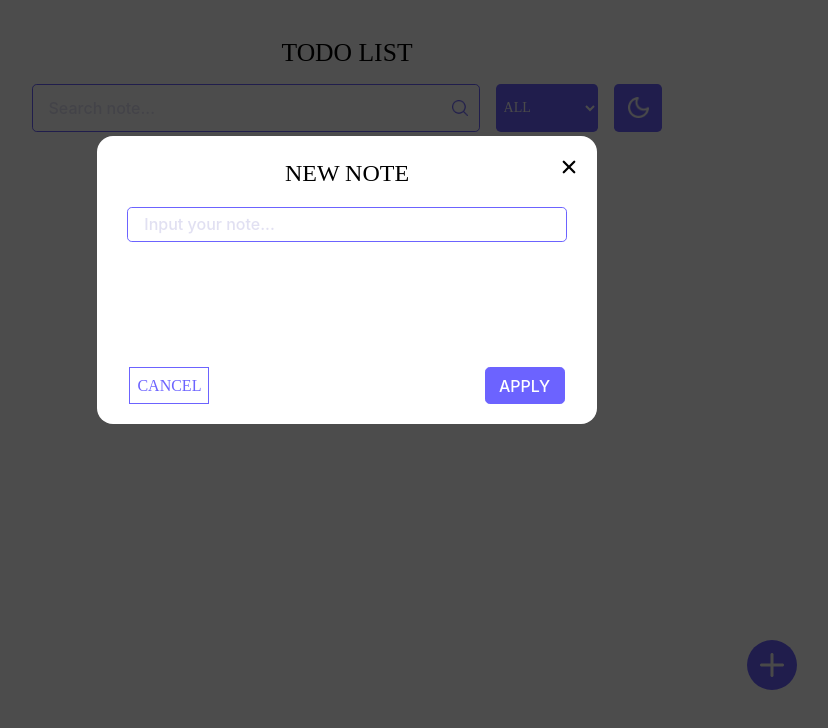
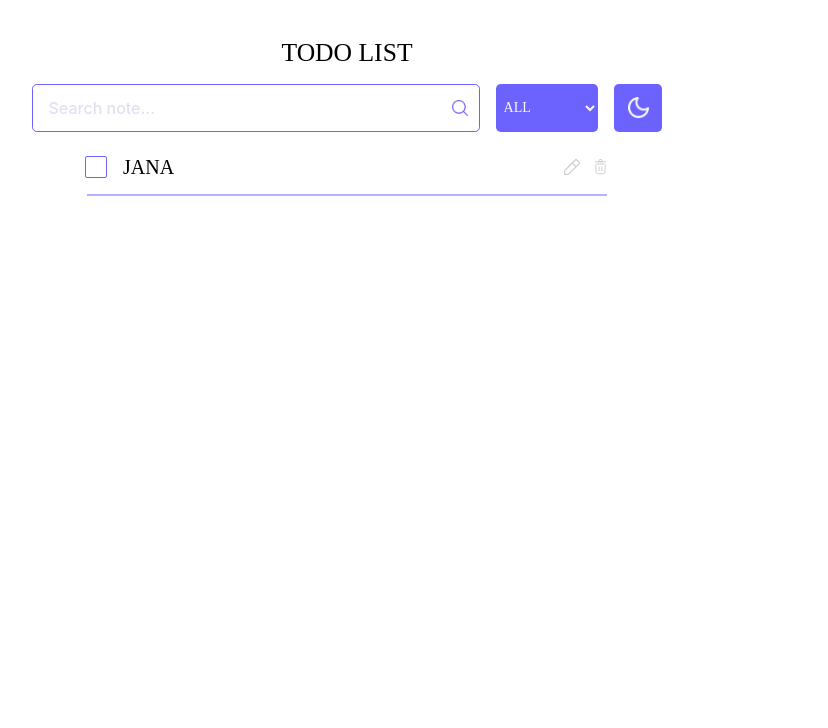
Before and after one commit to jana345646/todo-app, a React app: page / in a window 1280 px wide. Shown: the top 728 px of the page, without its empty margins (293-1121 px from the left). Built offline with nearby package versions, Linux system fonts and the light colour scheme; the HTML template or start-up script is replaced by a standard one.

Commit message:
tasks UI (without any logic)
this commit inclides the UI of the tasks without any logic yet

```diff
--- a/src/App.jsx
+++ b/src/App.jsx
@@ -9,7 +9,7 @@ function App() {
       <div className="w-[53.6%] h-screen flex flex-col items-center mx-auto">
         <Header />
         <Tasks />
-        <PopUp />
+        {/* <PopUp /> */}
       </div>
     </>
   );
--- a/src/components/Tasks.jsx
+++ b/src/components/Tasks.jsx
@@ -1,7 +1,9 @@
+import { FaCheck } from "react-icons/fa";
+
 function Tasks() {
   return (
     <>
-      <div className="w-full mt-[1rem] flex flex-col items-center">
+      {/* <div className="w-full mt-[1rem] flex flex-col items-center">
         <div className="w-[69.3] flex flex-col items-center">
           <img src="detective.png" className="w-[13.8rem] h-[10.8rem]" />
           <p className="pt-[1.2rem] font-[Kanit] font-normal text-xl leading-none capitalize">
@@ -11,8 +13,48 @@ function Tasks() {
         <button className="absolute top-[40rem] left-[65rem] w-[3.1rem] h-[3.1rem]  rounded-full bg-[#6C63FF] px-[0.8rem]">
           <img src="add.png" className="w-[1.5rem] h-[1.5rem]" />
         </button>
+      </div> */}
+      <div className="w-full h-[80.9%]  pt-[1.5rem] flex flex-col items-center gap-[1rem]">
+        <div className="flex justify-between w-[32.8rem]">
+          <div className="flex items-center gap-4">
+            <label className="relative w-[1.4rem] h-[1.4rem] flex items-center justify-center">
+              <input
+                type="checkbox"
+                className=" w-full h-full rounded-xs border-[0.06rem] border-[#6C63FF] peer appearance-none
+            checked:bg-[#6C63FF] checked:border-[#6C63FF]"
+              />
+              <span
+                className=" absolute flex items-center justify-center text-white opacity-0
+      peer-checked:opacity-100"
+              >
+                <FaCheck size={12} />
+              </span>
+            </label>
+            <h1 className="font-[Kanit] font-medium text-xl uppercase leading-none ">
+              jana
+            </h1>
+          </div>
+          <div className="flex items-center gap-3">
+            <button>
+              <img
+                src="edit.svg"
+                className="w-[1rem] h-[1rem] text-[#CDCDCD] "
+              />
+            </button>
+            <button>
+              <img
+                src="delete.svg"
+                className="w-[1.1rem] h-[1.1rem] text-[#CDCDCD] "
+              />
+            </button>
+          </div>
+        </div>
+        <div className="w-[32.5rem] border-[0.06rem] border-[#6C63FF] opacity-50"></div>
       </div>
     </>
   );
 }
 export default Tasks;
+//apperance-none: it removes the default style of the browser
+//opacity-0: it make the right to not appear
+//peer: when we click on the checkbox make an action
```
Also changed, not shown: public/delete.svg (added), public/edit.svg (added).
